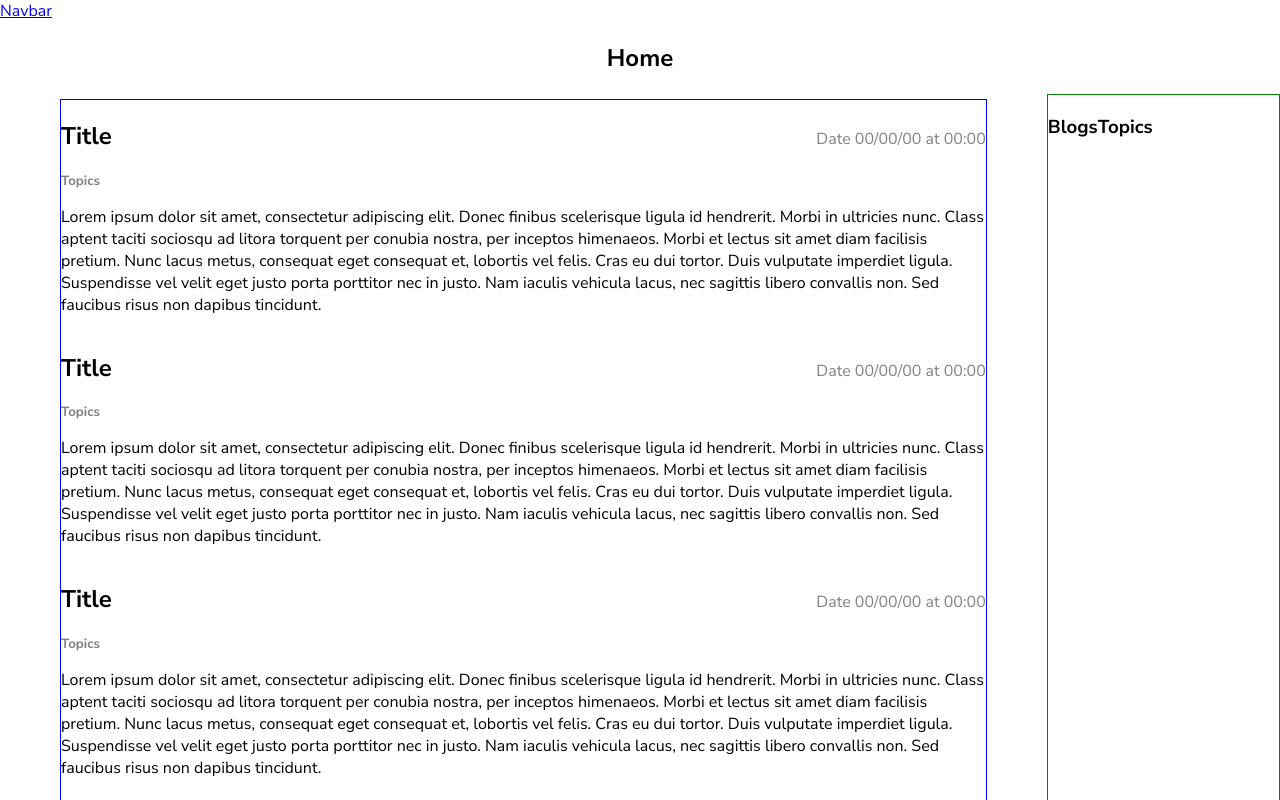
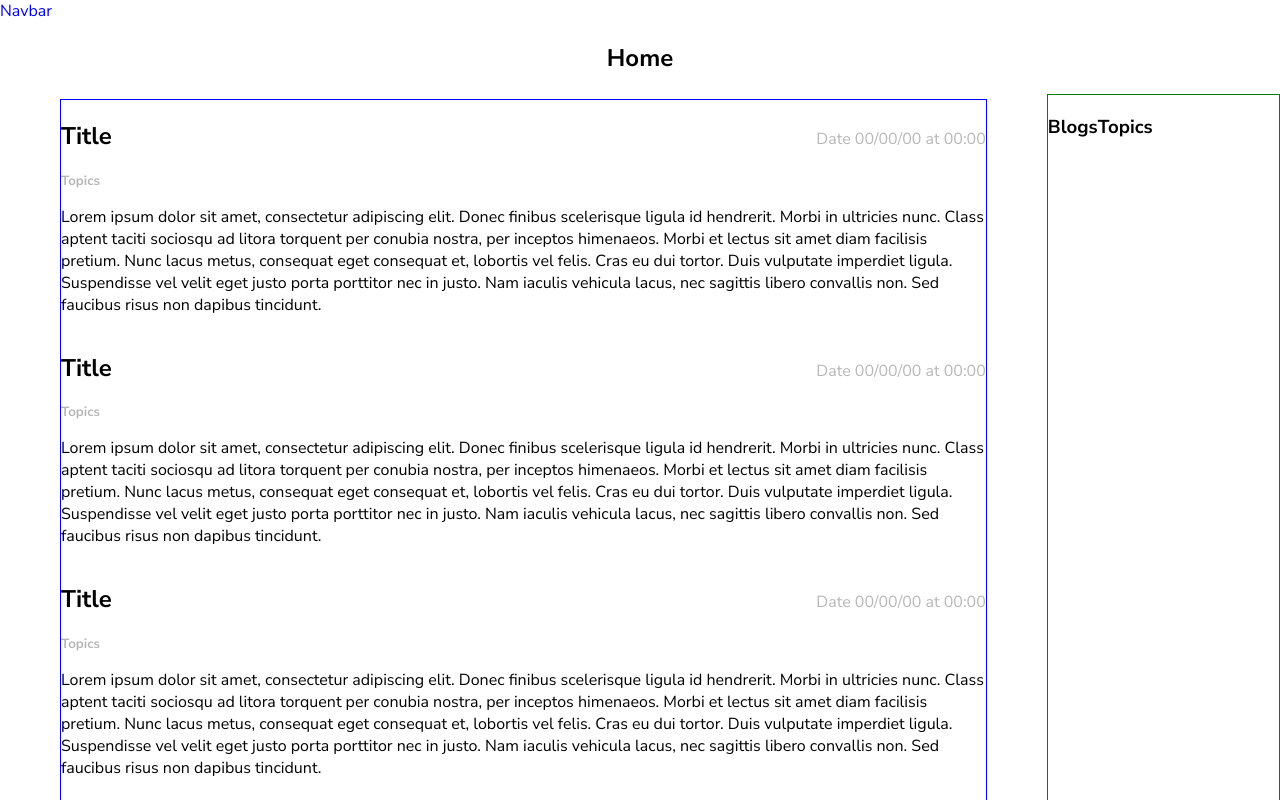
Before and after one commit to HugoDMiranda/Blog, a React (Create React App) app: page / in a window 1280 px wide. Shown: the top 800 px of the page. Built offline with nearby package versions, Linux system fonts and the light colour scheme.

Commit message:
component BlogSections Link added

```diff
--- a/src/components/BlogsSections.js
+++ b/src/components/BlogsSections.js
@@ -1,5 +1,6 @@
 import React from "react";
 import "../sass/components-styles/BlogsSections.css";
+import { Link } from "react-router-dom";
 
 function BlogsSections() {
   const Test = [1, 2, 3, 4, 5];
@@ -8,7 +9,7 @@ function BlogsSections() {
     <section className="sections">
       {Test.map((test) => {
         return (
-          <>
+          <Link to="/Main">
             <div className="sections-info">
               <h2>Title</h2>
               <p>Date 00/00/00 at 00:00</p>
@@ -28,7 +29,7 @@ function BlogsSections() {
                 tincidunt.
               </p>
             </div>
-          </>
+          </Link>
         );
       })}
     </section>
--- a/src/sass/components-styles/BlogsSections.css
+++ b/src/sass/components-styles/BlogsSections.css
@@ -1,3 +1,10 @@
+a {
+  text-decoration: none;
+}
+a:active {
+  color: black;
+}
+
 .sections {
   flex: 4;
   border: 1px solid blue;
@@ -10,8 +17,11 @@
   justify-content: space-between;
   align-items: baseline;
 }
+.sections-info h2 {
+  color: black;
+}
 .sections-info p {
-  color: gray;
+  color: rgb(183, 183, 183);
 }
 .sections-sum {
   display: flex;
@@ -20,6 +30,9 @@
   align-items: flex-start;
 }
 .sections-sum h5 {
-  color: gray;
+  color: rgb(183, 183, 183);
   margin: 0;
+}
+.sections-sum p {
+  color: black;
 }/*# sourceMappingURL=BlogsSections.css.map */
--- a/src/sass/components-styles/BlogsSections.scss
+++ b/src/sass/components-styles/BlogsSections.scss
@@ -1,3 +1,10 @@
+a {
+  text-decoration: none;
+
+  &:active {
+    color: black;
+  }
+}
 .sections {
   flex: 4;
   border: 1px solid blue;
@@ -10,8 +17,12 @@
     justify-content: space-between;
     align-items: baseline;
 
+    h2 {
+      color: black;
+    }
+
     p {
-      color: gray;
+      color: rgb(183, 183, 183);
     }
   }
 
@@ -22,8 +33,11 @@
     align-items: flex-start;
 
     h5 {
-      color: gray;
+      color: rgb(183, 183, 183);
       margin: 0;
+    }
+    p {
+      color: black;
     }
   }
 }
```
Also changed, not shown: 1 other file (tests, documents, lock files or other folders).
